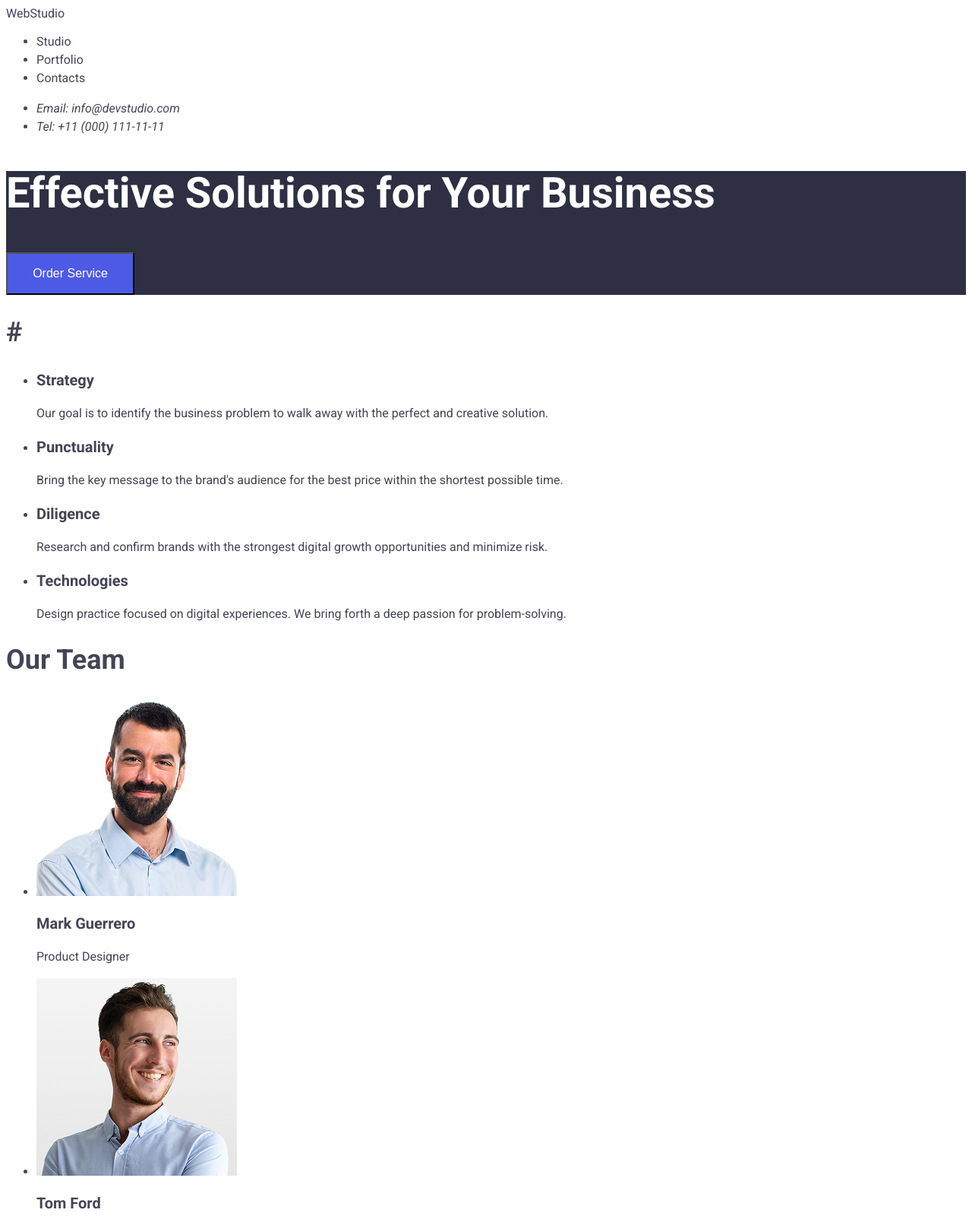
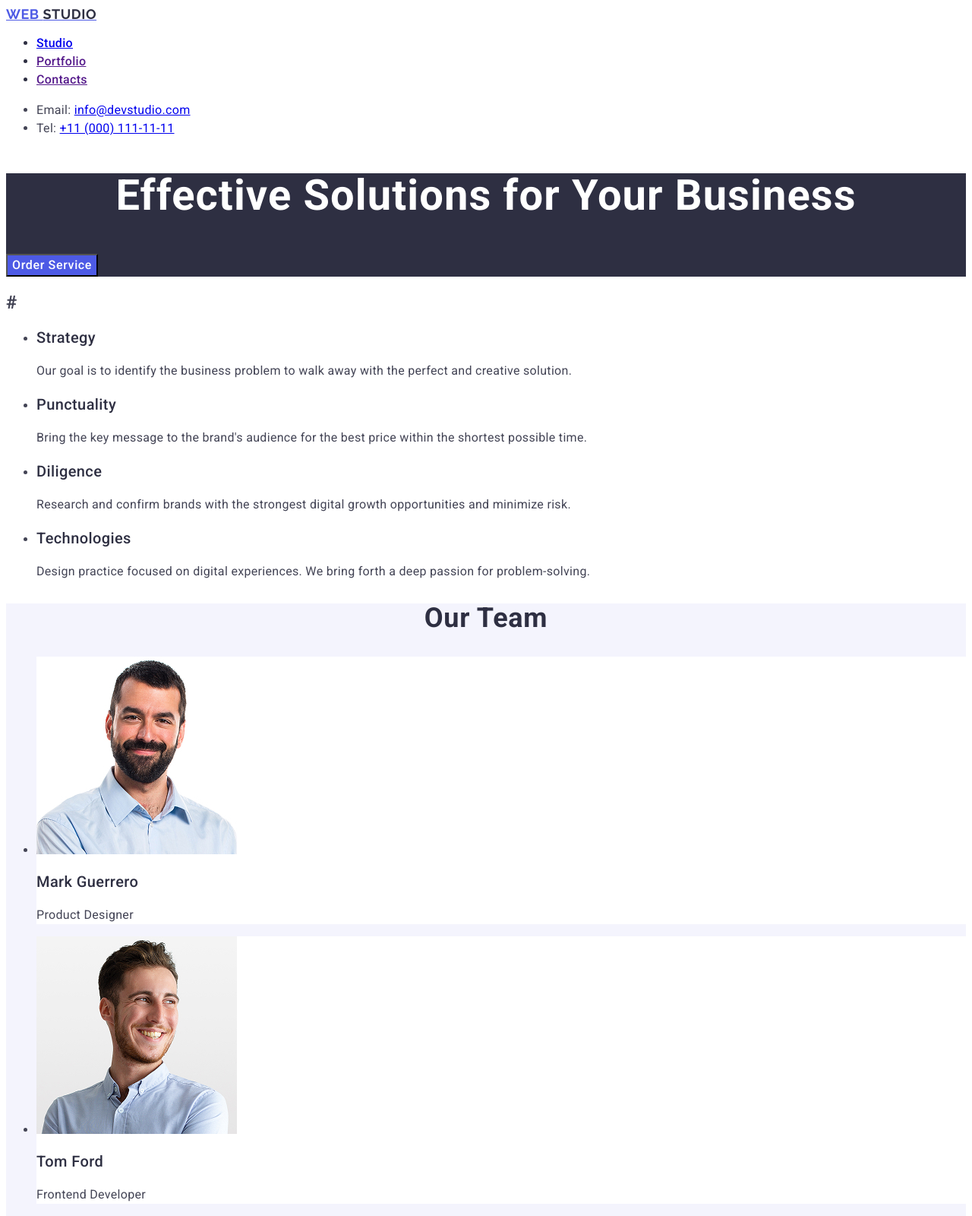
Before and after one commit to Martv1n/goit-markup-hw-02, a plain HTML site: page index.html in a window 1280 px wide. Shown: the top 1600 px of the page at 76% size. Drawn offline with Linux system fonts and the light colour scheme.

Commit message:
Webstudio 1.1

```diff
--- a/css/styles.css
+++ b/css/styles.css
@@ -1,63 +1,166 @@
 body {
-    font-family: "Roboto", "Raleway", sans-serif;
-    color: rgba(67, 68, 85, 1);
+    font-family: "Roboto", sans-serif;
+    color: #434455;
+    background-color: #FFFFFF;
 }
 
-a {
-    color: rgba(67, 68, 85, 1);
-    text-decoration: none;
+.logo {
+    font-family: "Raleway", sans-serif;
+    font-weight: 700;
+    font-size: 18px;
+    line-height: 1.17;
+    letter-spacing: 0.03em;
+    text-transform: uppercase;
+    color: #4d5ae5;
 }
 
-a:hover {
-    color: rgba(64, 75, 191, 1);
+.logo1 {
+    color: #2e2f42;
 }
 
-button {
+.adress {
+    font-style: normal;
+}
+
+.main-page {
+    background-color: #2e2f42;
+}
+
+.nav {
+    font-weight: 500;
     font-size: 16px;
     line-height: 1.5;
-    color:rgba(255, 255, 255, 1);
-    background-color: rgba(77, 90, 229, 1);
-    width: 169px;
-    height: 56px;
-    cursor: pointer;
+    letter-spacing: 0.02em;
+    color: #2e2f42;
 }
 
-button:hover {
-    color: rgba(255, 255, 255, 1);
-    background-color: rgba(64, 75, 191, 1);
+.nav:hover {
+    color: #404bbf;
 }
 
-.menu-navig {
-    font-size: 16px;
-    line-height: 1.5;
+.nav:focus {
+    color: #404bbf;
 }
 
 .contacts {
     font-size: 16px;
     line-height: 1.5;
+    letter-spacing: 0.02em;
+    color: #434455;
 }
 
-.main-page {
-    background-color: rgba(46, 47, 66, 1);
+.contacts:hover {
+    color: #404bbf;
 }
 
-h1 {
-    font-size: 56px;
-    color: rgba(255, 255, 255, 1);
-    line-height: 1.07;
+.contacts:focus {
+    color: #404bbf;
 }
 
-h2 {
+.head1 {
+    font-size: 56px;
+    line-height: 1.07;
+    text-align: center;
+    letter-spacing: 0.02em;
+    color: #ffffff;
+}
+
+.head1-btn {
+    background-color: #4D5AE5;
+    font-family: "Roboto", sans-serif;
+    font-weight: 500;
+    font-size: 16px;
+    line-height: 1.5;
+    letter-spacing: 0.04em;
+    color: #ffffff;
+    cursor: pointer
+}
+
+.head1-btn:hover {
+    background-color: #404BBF;
+}
+
+.head1-btn:focus {
+    background-color: #404BBF;
+}
+
+.head-more-info {
+    font-weight: 500;
+    font-size: 20px;
+    line-height: 1.2;
+    letter-spacing: 0.02em;
+    color: #2e2f42;
+}
+
+.more-info {
+    font-size: 16px;
+    line-height: 1.5;
+    letter-spacing: 0.02em;
+    color: #434455;
+}
+
+.our-team {
+    background-color: #F4F4FD;
+}
+
+.our-team-head {
     font-size: 36px;
     line-height: 1.11;
+    text-align: center;
+    letter-spacing: 0.02em;
+    text-transform: capitalize;
+    color: #2e2f42;
 }
 
-h3 {
+.our-team-lines {
+    background-color: #FFFFFF;
+}
+
+.our-team-names {
+    font-weight: 500;
     font-size: 20px;
     line-height: 1.2;
+    letter-spacing: 0.02em;
+    color: #2e2f42;
 }
 
-p {
+.our-team-more-info {
     font-size: 16px;
     line-height: 1.5;
+    letter-spacing: 0.02em;
+    color: #434455;
 }
+
+.our-portfolio-head {
+    font-size: 36px;
+    line-height: 1.11;
+    text-align: center;
+    letter-spacing: 0.02em;
+    text-transform: capitalize;
+    color: #2e2f42;
+}
+
+.our-portfolio-more-head {
+    font-weight: 500;
+    font-size: 20px;
+    line-height: 1.2;
+    letter-spacing: 0.02em;
+    color: #2e2f42;
+}
+
+.our-portfolio-more-info {
+    font-size: 16px;
+    line-height: 1.5;
+    letter-spacing: 0.02em;
+    color: #434455;
+}
+
+.footer-page {
+    background-color: #2e2f42;
+}
+
+.footer-page-info {
+    line-height: 1.5;
+    color: #F4F4FD;
+    letter-spacing: 0.02em;
+}
--- a/index.html
+++ b/index.html
@@ -5,6 +5,8 @@
     <meta name="viewport" content="width=device-width, initial-scale=1.0">
     <title>WebStudio Main Page</title>
     <link rel="stylesheet" href="./css/styles.css">
+    <link rel="preconnect" href="https://fonts.googleapis.com">
+    <link rel="preconnect" href="https://fonts.gstatic.com" crossorigin>
     <link href="https://fonts.googleapis.com/css2?family=Raleway:ital,wght@0,100..900;1,100..900&family=Roboto:ital,wght@0,100..900;1,100..900&display=swap" rel="stylesheet">
 </head>
 <body>
@@ -12,124 +14,118 @@
 
 <header>
     <nav>
-        <a href="./index.html">WebStudio</a>
-        <ul class="menu-navig">
-            <li>
-                <a href="">Studio</a>
+        <a class="logo" href="./index.html">Web <span class="logo1">Studio</span></a>
+        <ul>
+            <li class="nav">
+                <a href="./index.html">Studio</a>
             </li>
-            <li>
+            <li class="nav">
                 <a href="">Portfolio</a>
             </li>
-            <li>
+            <li class="nav">
                 <a href="">Contacts</a>
             </li>
         </ul>
     </nav>
-    <address class="contacts">
+    <address class="adress">
         <ul>
-            <li>Email: <a href="mailto:info@devstudio.com">info@devstudio.com</a></li>
-            <li>Tel: <a href="tel:+110001111111">+11 (000) 111-11-11</a></li>
+            <li class="contacts">Email: <a href="mailto:info@devstudio.com">info@devstudio.com</a></li>
+            <li class="contacts">Tel: <a href="tel:+110001111111">+11 (000) 111-11-11</a></li>
         </ul>
     </address>
 </header>
 <main>
     <section class="main-page">
-        <h1>Effective Solutions
+        <h1 class="head1">Effective Solutions
             for Your Business</h1>
-        <button type="button">Order Service</button>
+        <button class="head1-btn" type="button">Order Service</button>
     </section>
     <section>
         <h2>#</h2>
         <ul>
             <li>
-                <h3>Strategy</h3>
-                <p>Our goal is to identify the business
+                <h3 class="head-more-info">Strategy</h3>
+                <p class="more-info">Our goal is to identify the business
                     problem to walk away with the perfect and creative solution. </p>
             </li>
             <li>
-                <h3>Punctuality</h3>
-                <p>Bring the key message to the brand's audience for the best price within the shortest possible time.</p>
+                <h3 class="head-more-info">Punctuality</h3>
+                <p class="more-info">Bring the key message to the brand's audience for the best price within the shortest possible time.</p>
             </li>
             <li>
-                <h3>Diligence</h3>
-                <p>Research and confirm brands with the strongest digital growth opportunities and minimize risk.</p>
+                <h3 class="head-more-info">Diligence</h3>
+                <p class="more-info">Research and confirm brands with the strongest digital growth opportunities and minimize risk.</p>
             </li>
             <li>
-                <h3>Technologies</h3>
-                <p>Design practice focused on digital experiences. We bring forth a deep passion for problem-solving.</p>
+                <h3 class="head-more-info">Technologies</h3>
+                <p class="more-info">Design practice focused on digital experiences. We bring forth a deep passion for problem-solving.</p>
             </li>
         </ul>
     </section>
-    <section>
-        <h2>Our Team</h2>
+    <section class="our-team">
+        <h2 class="our-team-head">Our Team</h2>
             <ul>
-                <li>
+                <li class="our-team-lines">
                     <img src="./images/hero-card1.jpg" alt="Product Designer" width="264" height="260">
-                    <h3>Mark Guerrero</h3>
-                    <p>Product Designer</p>
+                    <h3 class="our-team-names">Mark Guerrero</h3>
+                    <p class="our-team-more-info">Product Designer</p>
                 </li>
-                <li>
+                <li class="our-team-lines">
                     <img src="./images/hero-card2.jpg" alt="Frontend Developer" width="264" height="260">
-                    <h3>Tom Ford</h3>
-                    <p>Frontend Developer</p>
+                    <h3 class="our-team-names">Tom Ford</h3>
+                    <p class="our-team-more-info">Frontend Developer</p>
                 </li>
-                <li>
+                <li class="our-team-lines">
                     <img src="./images/hero-card3.jpg" alt="Marketing" width="264" height="260">
-                    <h3>Camila Garcia</h3>
-                    <p>Marketing</p>
+                    <h3 class="our-team-names">Camila Garcia</h3>
+                    <p class="our-team-more-info">Marketing</p>
                 </li>
-                <li>
+                <li class="our-team-lines">
                     <img src="./images/hero-card4.jpg" alt="UI Designer" width="264" height="260">
-                    <h3>Daniel Wilson</h3>
-                    <p>UI Designer</p>
+                    <h3 class="our-team-names">Daniel Wilson</h3>
+                    <p class="our-team-more-info">UI Designer</p>
                 </li>
             </ul>
     </section>
     <section>
-        <h2>Our Portfolio</h2>
-        <section>
-            <ul>
-                <li>
-                    <img src="./images/banking-app.jpg" alt="Banking App" width="360" height="300">
-                    <h3>Banking App</h3>
-                    <p>App</p>
-                </li>
-                <li>
-                    <img src="./images/cashless-payment.jpg" alt="Cashless Payment" width="360" height="300">
-                    <h3>Cashless Payment</h3>
-                    <p>Marketing</p>
-                </li>
-                <li>
-                    <img src="./images/meditation-app.jpg" alt="Meditation App" width="360" height="300">
-                    <h3>Meditation App</h3>
-                    <p>App</p>
-                </li>
-            </ul>
-        </section>
-        <section>
-            <ul>
-                <li>
-                    <img src="./images/taxi-service.jpg" alt="Taxi Service" width="360" height="300">
-                    <h3>Taxi Service</h3>
-                    <p>Marketing</p>
-                </li>
-                <li>
-                    <img src="./images/screen-illustrations.jpg" alt="Screen Illustrations" width="360" height="300">
-                    <h3>Screen Illustrations</h3>
-                    <p>Design</p>
-                </li>
-                <li>
-                    <img src="./images/online-courses.jpg" alt="Online Courses" width="360" height="300">
-                    <h3>Online Courses</h3>
-                    <p>Marketing</p>
-                </li>
-            </ul>
-        </section>
+        <h2 class="our-portfolio-head">Our Portfolio</h2>
+        <ul>
+            <li>
+                <img src="./images/banking-app.jpg" alt="Banking App" width="360" height="300">
+                <h3 class="our-portfolio-more-head">Banking App</h3>
+                <p class="our-portfolio-more-info">App</p>
+            </li>
+            <li>
+                <img src="./images/cashless-payment.jpg" alt="Cashless Payment" width="360" height="300">
+                <h3 class="our-portfolio-more-head">Cashless Payment</h3>
+                <p class="our-portfolio-more-info">Marketing</p>
+            </li>
+            <li>
+                <img src="./images/meditation-app.jpg" alt="Meditation App" width="360" height="300">
+                <h3 class="our-portfolio-more-head">Meditation App</h3>
+                <p class="our-portfolio-more-info">App</p>
+            </li>
+            <li>
+                <img src="./images/taxi-service.jpg" alt="Taxi Service" width="360" height="300">
+                <h3 class="our-portfolio-more-head">Taxi Service</h3>
+                <p class="our-portfolio-more-info">Marketing</p>
+            </li>
+            <li>
+                <img src="./images/screen-illustrations.jpg" alt="Screen Illustrations" width="360" height="300">
+                <h3 class="our-portfolio-more-head">Screen Illustrations</h3>
+                <p class="our-portfolio-more-info">Design</p>
+            </li>
+            <li>
+                <img src="./images/online-courses.jpg" alt="Online Courses" width="360" height="300">
+                <h3 class="our-portfolio-more-head">Online Courses</h3>
+                <p class="our-portfolio-more-info">Marketing</p>
+            </li>
+        </ul>
     </section>
 </main>
-<footer>
-    <a href="./index.html">WebStudio</a>
-    <p>Increase the flow of customers and sales for your business with digital marketing & growth solutions.</p>
+<footer class="footer-page">
+    <a class="logo" href="./index.html">Web <span class="logo1">Studio</span></a>
+    <p class="footer-page-info">Increase the flow of customers and sales for your business with digital marketing & growth solutions.</p>
 </footer>
 </body>
 </html>
```
